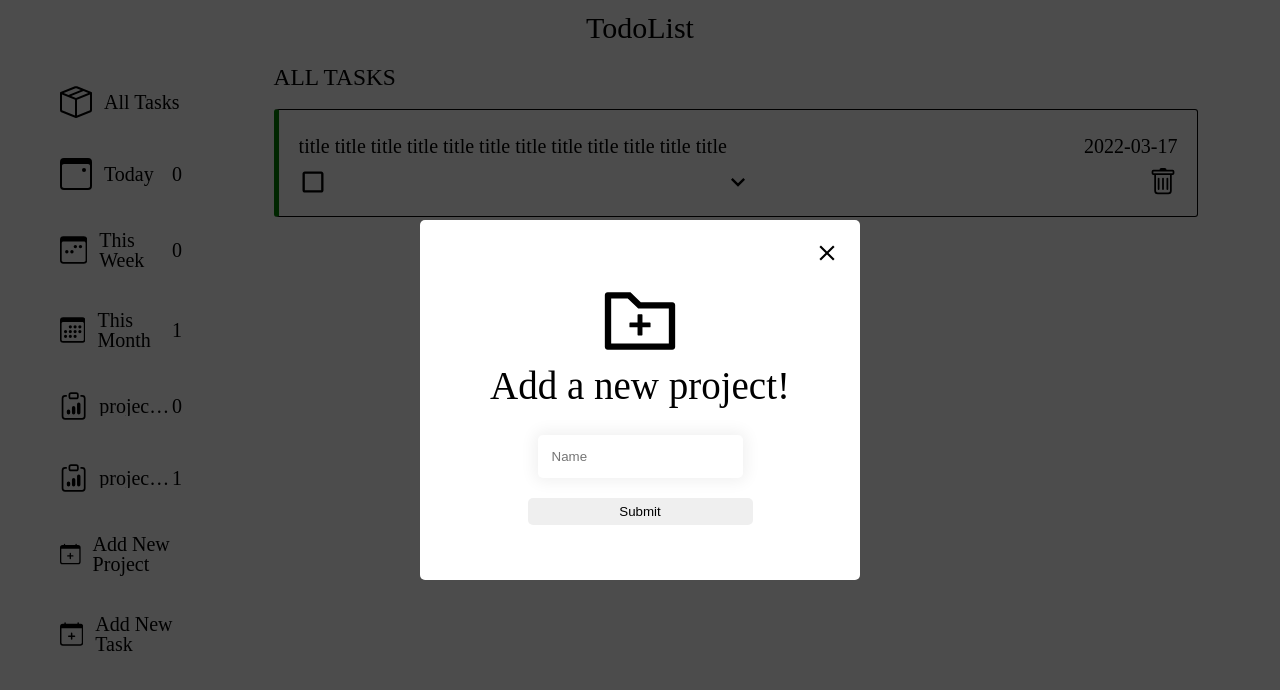
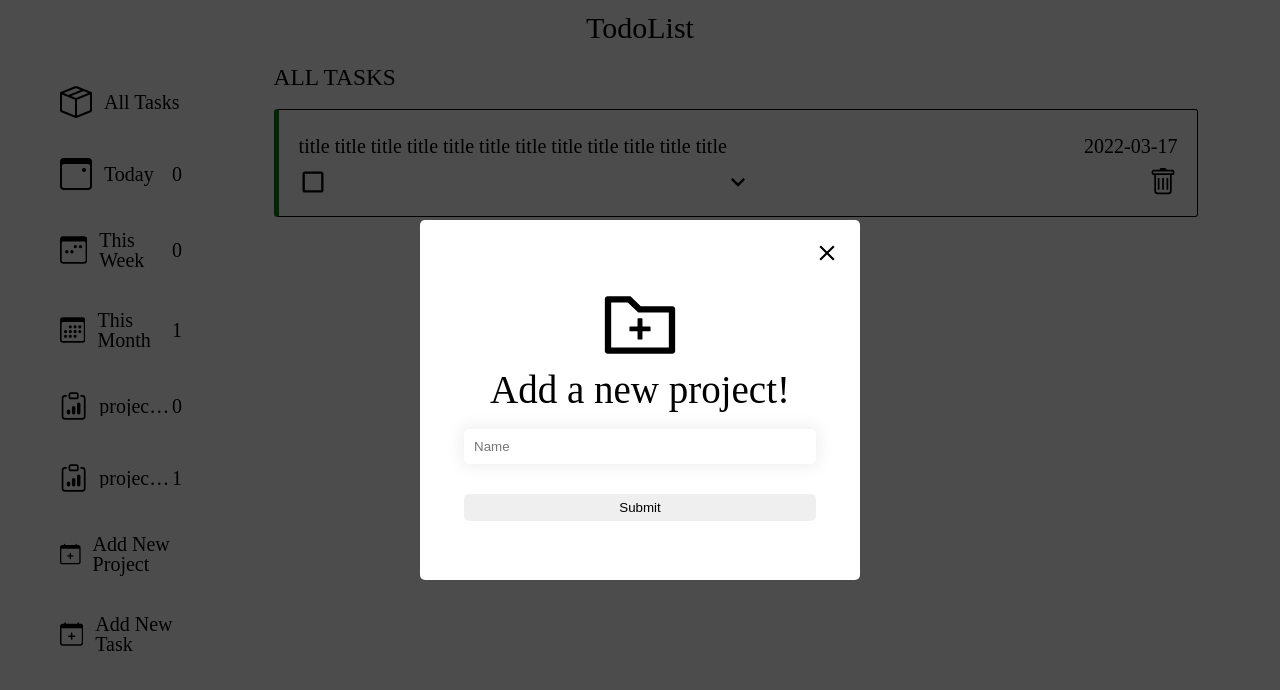
Before and after one commit to htder/todo_list, a React (Create React App) app: page / in a window 1280 px wide. Both pictures are taken after a click on the item "Add New Project". Shown: the top 690 px of the page. Built offline with nearby package versions, Linux system fonts and the light colour scheme.

Commit message:
added better styling to project modal input area and error message

```diff
--- a/src/components/modals/ProjectModal.jsx
+++ b/src/components/modals/ProjectModal.jsx
@@ -26,7 +26,7 @@ function ProjectModal({ addProject, toggleModal }) {
     let isValid = true;
     if (project.title.length <= 2) {
       isValid = false;
-      errors.title = 'Please enter more than two characters';
+      errors.title = 'Project name needs to be longer than two characters.';
     }
     setFormErrors(errors);
     return isValid;
--- a/src/styles/ProjectModal.css
+++ b/src/styles/ProjectModal.css
@@ -62,11 +62,9 @@
 }
 
 .project-modal-input {
-  padding: 0.5rem;
   display: flex;
   flex-direction: column;
   justify-content: center;
-  text-align: center;
 }
 
 .project-input-label {
@@ -81,8 +79,12 @@
   width: 1px;
 }
 
+.project-modal-body {
+  width: 80%;
+}
+
 .project-input-text {
-  padding: 0.7rem;
+  padding: 0.5rem;
   border: 0;
   border-radius: 5px;
   box-shadow: 0 0 15px 4px rgba(0, 0, 0, 0.06);
@@ -91,6 +93,7 @@
 .project-form-error {
   color: red;
   width: 100%;
+  padding: 0.5rem;
 }
 
 .project-modal-submit {
```
